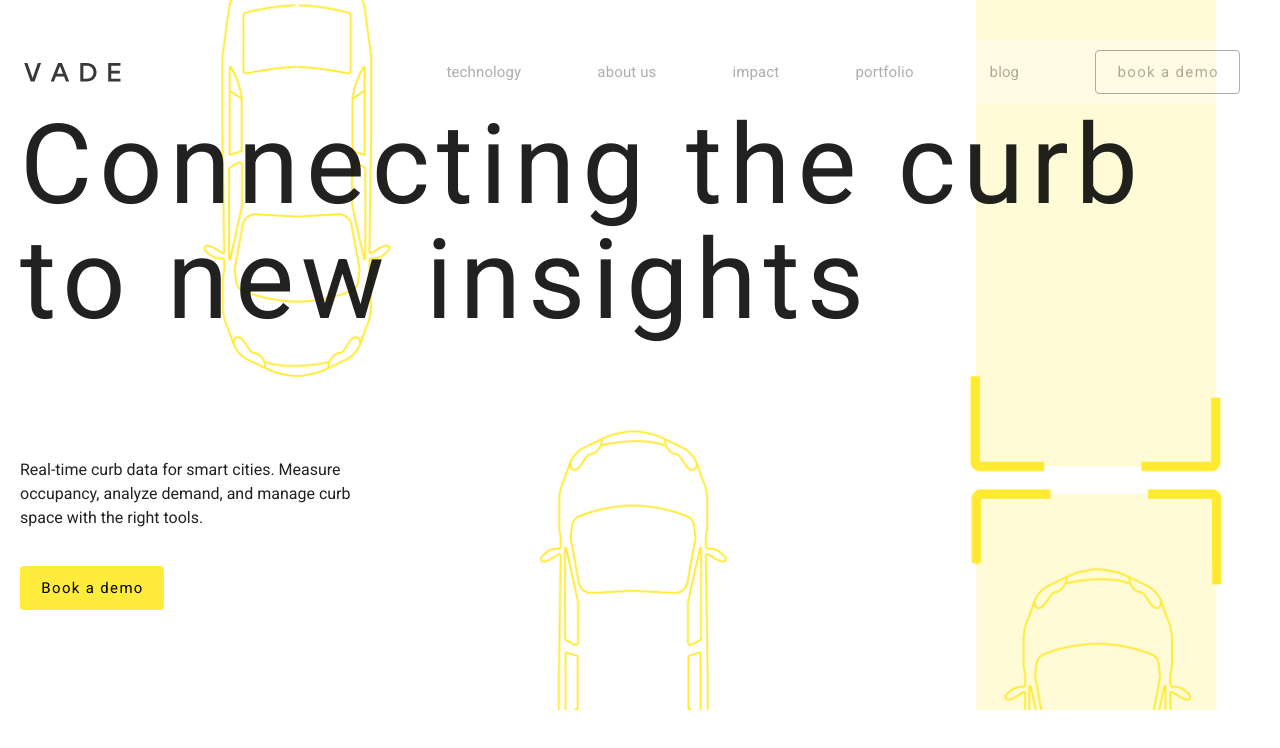
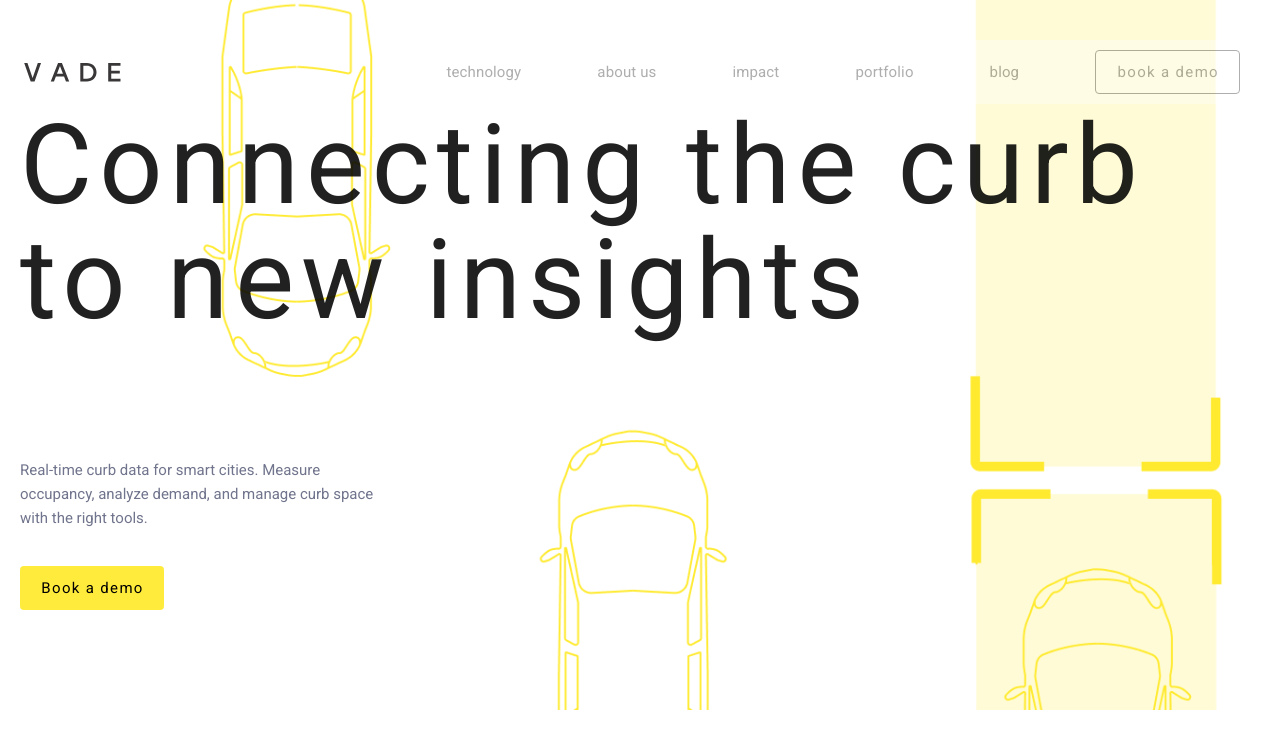
Before and after one commit to deadbeathd07/vade, a Vue app: page / in a window 1280 px wide. Shown: the top 748 px of the page. Built offline with nearby package versions, Linux system fonts and the light colour scheme.

Commit message:
added classes for phragraphy

```diff
--- a/src/views/HomeView.vue
+++ b/src/views/HomeView.vue
@@ -3,7 +3,7 @@
 		<h1 class="vade-h1 text-regular vade-lh-115 vade-ls-696 mb-30">
 			Connecting the curb to new insights
 		</h1>
-		<p class="max-width-365 mb-9">
+		<p class="max-width-365 mb-9 primary-text vade-base-text vade-lh-24">
 			Real-time curb data for smart cities. Measure occupancy, analyze demand,
 			and manage curb space with the right tools.
 		</p>
```
